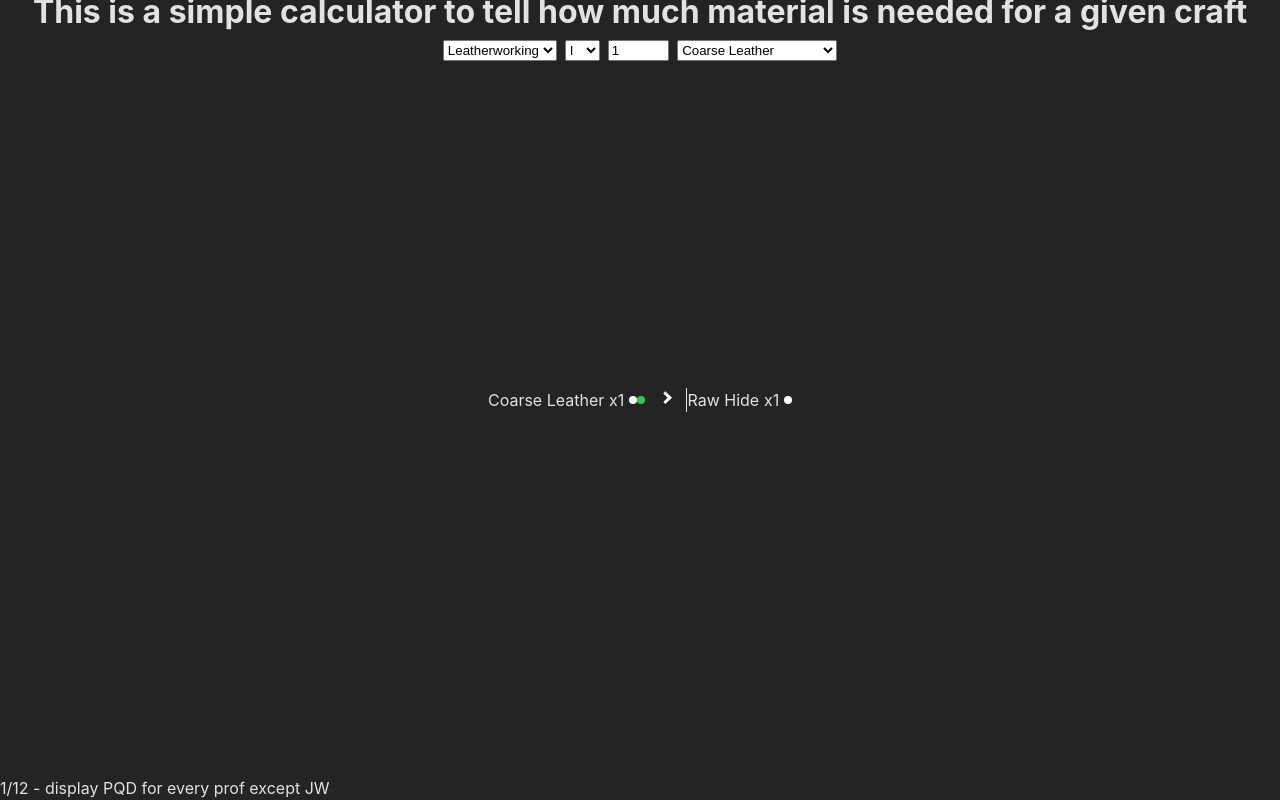
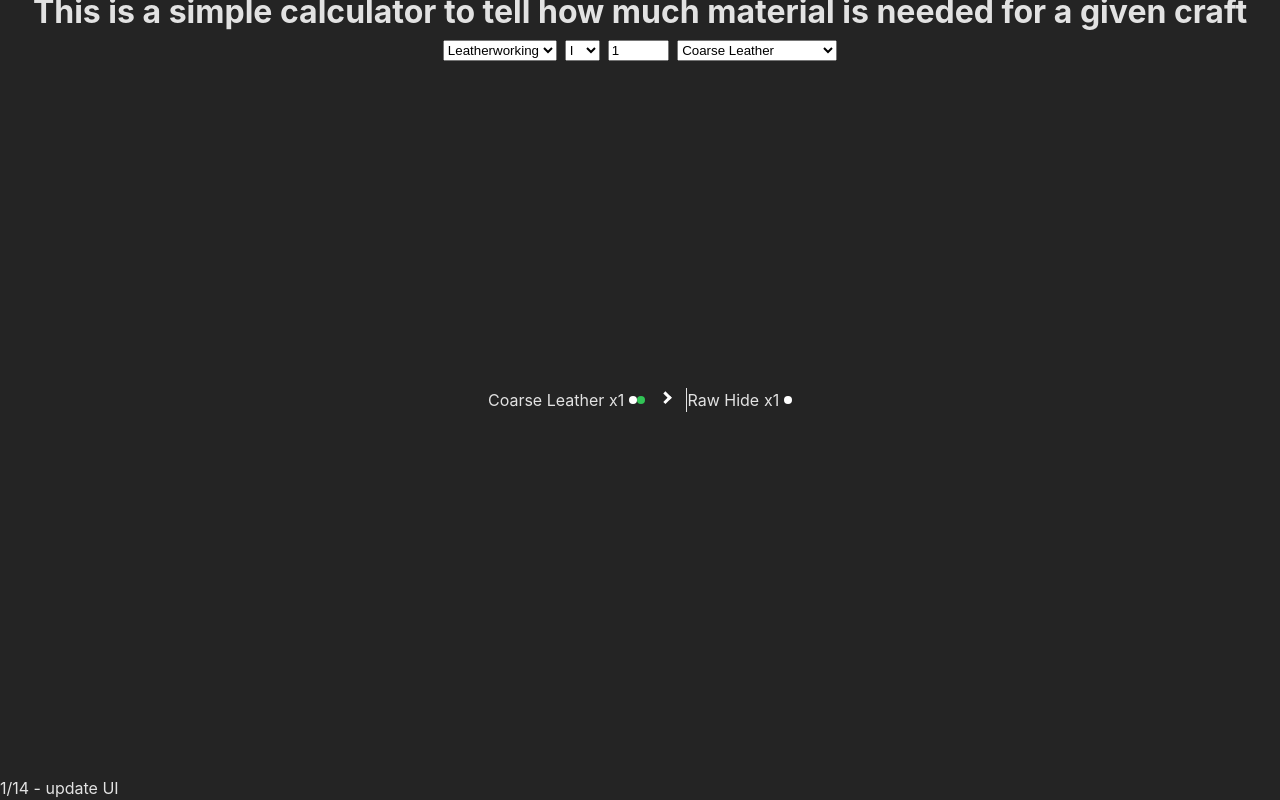
Before and after one commit to iceandfirewes/Craftbound-Material-Calculator, a React (Vite) app: page / in a window 1280 px wide. Built offline with nearby package versions, Linux system fonts and the light colour scheme.

Commit message:
change update message

```diff
--- a/src/App.jsx
+++ b/src/App.jsx
@@ -4,6 +4,7 @@ function App() {
     <div className="App">
       <h1>This is a simple calculator to tell how much material is needed for a given craft</h1>
       <Calculator />
+      <div className="update">1/14 - update UI</div>
     </div>
   )
 }
--- a/src/Calculator.jsx
+++ b/src/Calculator.jsx
@@ -16,7 +16,7 @@ export default function Calculator()
       <div className="calculator--display">
         {createCraftBluePrint(craftOption.type, craftOption.tier, craftOption.name, craftOption.amount, false, undefined, true)}
       </div>
-      <div className="update">1/12 - display PQD for every prof except JW</div>
+
     </>
     function handleOptionChange(event)
     {
```
